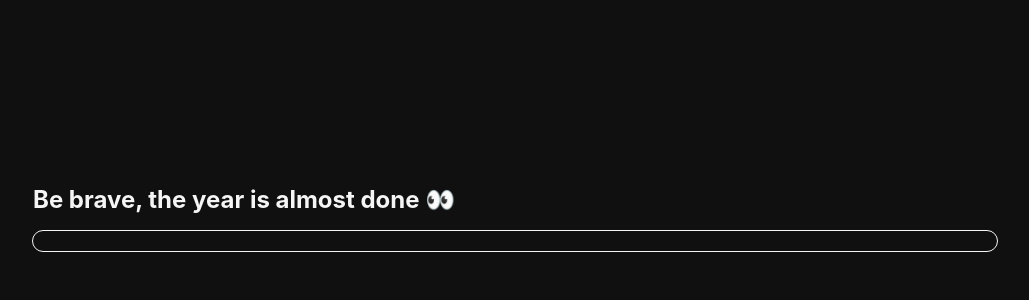
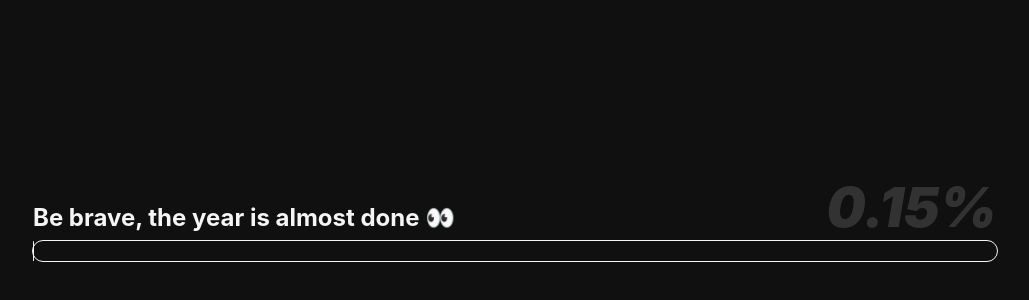
Before and after one commit to adscud/progryear, a React (Create React App) app: page / in a window 1280 px wide. Shown: the part 182-482 px from the top of the page, without its empty margins (125-1154 px from the left). Built offline with nearby package versions, Linux system fonts and the light colour scheme.

Commit message:
⚙️  feature: time to pourcentage and display it

```diff
--- a/src/packages/progress/components/Progress.js.css
+++ b/src/packages/progress/components/Progress.js.css
@@ -21,13 +21,51 @@
     position: absolute;
     background: #F5F5F5;
     height: 100%;
-    border-radius: 10px;
+    border-radius: inherit;
     transition: width .2s ease-in;
 }
 
+.progress-title-counter {
+    position: relative;
+    width: 100%;
+    display: flex;
+    flex-direction: column;
+    align-items: center;
+}
+
+@media all and (min-width: 980px){
+    .progress-title-counter {
+        flex-direction: row;
+    }
+}
+
 .progress-title {
-    align-self: flex-start;
-    text-align: left;
+    padding-top: 20px;
+    align-self: center;
+    text-align: center;
     margin: 0 0 16px;
     color: #F5F5F5;
 }
+
+@media all and (min-width: 980px){
+    .progress-title {
+        height: 100%;
+        margin: 0;
+    }
+}
+
+.progress-counter {
+    text-align: center;
+    margin: 0 0 16px;
+    font-weight: 900;
+    font-size: 55px;
+    color: #F5F5F5;
+    opacity: 15%;
+    font-style: italic;
+}
+
+@media all and (min-width: 980px){
+    .progress-counter {
+        margin: 0 0 0 auto;
+    }
+}
--- a/src/packages/progress/components/Progress.jsx
+++ b/src/packages/progress/components/Progress.jsx
@@ -1,22 +1,33 @@
 import React from 'react'
+import { convertTimeToPercentage } from "../utils"
 import './Progress.js.css'
 
 export const Progress = () => {
-    const [ width, setWidth ] = React.useState(0)
+    const [ percentage, setPercentage ] = React.useState(0)
+
+    React.useEffect(() => {
+        const interval = setInterval(() => {
+            setPercentage(convertTimeToPercentage())
+        }, 1000);
+        return () => clearInterval(interval);
+    }, []);
 
     return (
         <div className="progress-container">
-            <Title />
+            <Title width={percentage} />
             <Bar>
-                <Filler width={width} />
+                <Filler width={percentage} />
             </Bar>
         </div>
     )
 }
 
-function Title () {
+function Title ({ width }) {
     return (
-        <h2 className="progress-title">Be brave, the year is almost done 👀</h2>
+        <div className="progress-title-counter">
+            <h2 className="progress-title">Be brave, the year is almost done 👀</h2>
+            <p className="progress-counter"> {width}% </p>
+        </div>
     )
 }
 
--- /dev/null
+++ b/src/packages/progress/utils/convertTimeToPercentage.js
@@ -0,0 +1,7 @@
+const SECONDS_IN_YEAR = 31536000
+export function convertTimeToPercentage () {
+    const now = new Date()
+    const firstDayOfYear = new Date(now.getUTCFullYear(), 0, 1) // 0 = January
+    const timeDifference = (now.getTime() - firstDayOfYear.getTime()) / 1000
+    return ((timeDifference / SECONDS_IN_YEAR) * 100).toFixed(2)
+}
--- /dev/null
+++ b/src/packages/progress/utils/index.js
@@ -0,0 +1 @@
+export * from './convertTimeToPercentage'
```
